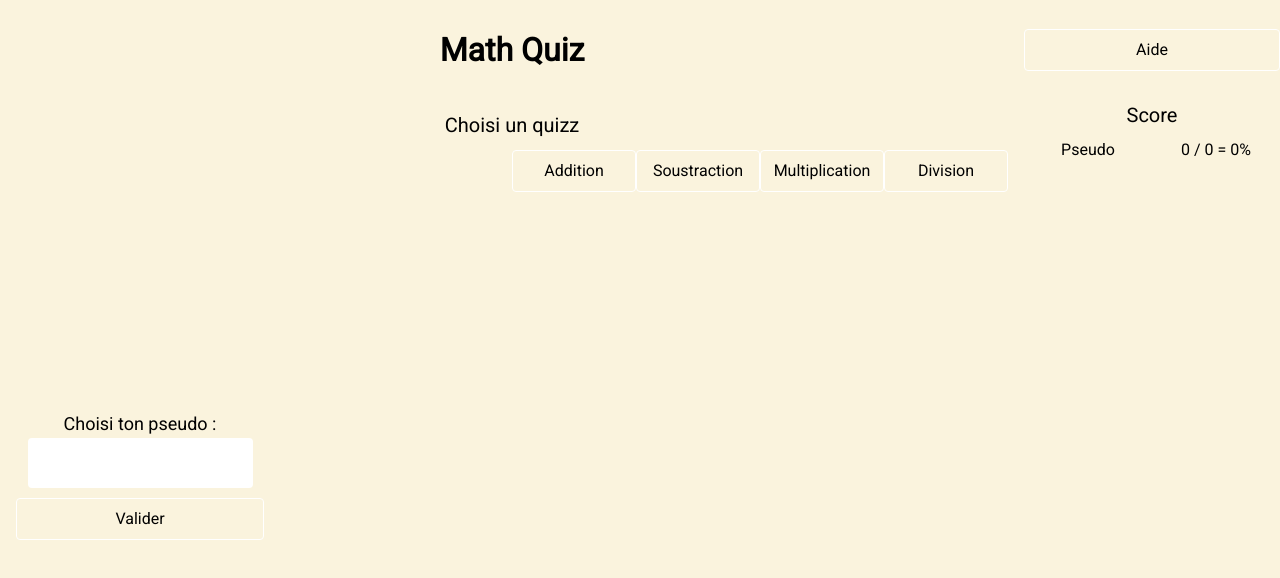
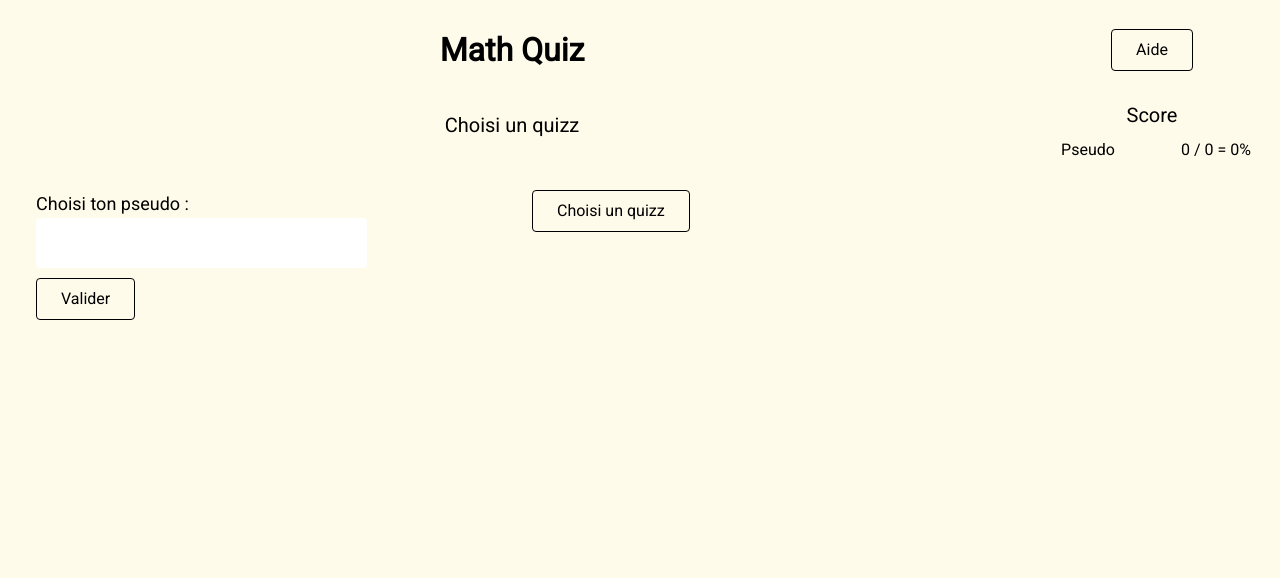
Before and after one commit to MisterWaner/math-game, a React (Vite) app: page / in a window 1280 px wide. Shown: the top 578 px of the page. Built offline with nearby package versions, Linux system fonts and the light colour scheme.

Commit message:
goes on with refactoring ui for responsive

```diff
--- a/src/components/Button/Button.tsx
+++ b/src/components/Button/Button.tsx
@@ -6,7 +6,7 @@ interface ButtonProps {
 const Button: React.FC<ButtonProps> = ({ title, onClick }) => {
     return (
         <button
-            className="w-full bg-transparent border border-white rounded text-black py-2 px-1 text-center inline-block text-base cursor-pointer hover:border-black"
+            className="w-fit bg-transparent border border-black rounded text-black py-2 px-6 text-center inline-block text-base cursor-pointer hover:bg-amber-200"
             onClick={onClick}
         >
             {title}
--- a/src/components/Menu/Menu.tsx
+++ b/src/components/Menu/Menu.tsx
@@ -37,38 +37,52 @@ export default function ButtonList() {
             <div className="flex flex-row justify-center items-center">
                 <h2>Choisi un quizz</h2>
             </div>
-            <div className="w-full grid grid-cols-1 md:grid-cols-2">
-                <div className="w-full flex justify-center items-center">
-                    <div className="w-full grid grid-col-1 gap-2.5">
-                        <div className="w-1/2 flex flex-col items-center justify-center">
-                            <label htmlFor="userName" className="text-base md:text-lg">
+            <div className="w-full grid grid-cols-1 grid-rows-[45%_1fr] md:grid-cols-2 md:grid-rows-1 md:mt-10">
+                <div className="w-full h-fit flex justify-center items-center md:items-start">
+                    <div className="w-full h-fit grid grid-cols-1 grid-rows-2 gap-2.5 ">
+                        <div className="w-2/3 place-self-center md:place-self-start md:ml-5">
+                            <label
+                                htmlFor="userName"
+                                className="w-full mb-2 text-base md:text-lg"
+                            >
                                 Choisi ton pseudo :
                             </label>
                             <input
-                                className="h-[50px] px-2.5 py-1.5 text-lg rounded outline-black"
+                                className="w-full h-[50px] px-2.5 py-1.5 text-lg rounded outline-amber-200"
                                 type="text"
                                 id="userName"
                                 onChange={handleInputChange}
                                 value={playerName}
                             />
                         </div>
-                        <div className="w-1/2 flex justify-center items-center">
+                        <div className="w-2/3 place-self-center md:place-self-start md:ml-5">
                             <Button title="Valider" onClick={handleSubmit} />
                         </div>
                     </div>
                 </div>
-                <div className="w-full h-full">
-                    <ul className="menu w-full flex justify-around items-center rounded cursor-pointer">
+                <div className="w-full flex justify-center items-start">
+                    <div className="w-full grid grid-cols-1">
+                        <div className="dropdown inline-block relative w-2/3 place-self-center md:place-self-start md:ml-5">
+                            <Button
+                                title="Choisi un quizz"
+                                onClick={() => {}}
+                            />
+                            <ul className="dropdown-menu absolute hidden pt-1 ">
                                 {Links.map((link, index) => (
-                            <li key={index} className="list-none w-full text-center">
-                                <Link to={link.path}>
-                                    <Button
-                                        title={link.title}
+                                    <li
+                                        key={index}
+                                        className="py-2 px-4 block whitespace-no-wrap bg-amber-300 first:rounded-t last:rounded-b hover:bg-amber-200"
+                                    >
+                                        <Link
+                                            to={link.path}
                                             onClick={() => {
-                                            handleClick(link.title.toLowerCase());
                                                 selectQuizz(link.title, true);
+                                                handleClick(
+                                                    link.title.toLowerCase()
+                                                );
                                             }}
-                                    />
+                                        >
+                                            {link.title}
                                         </Link>
                                     </li>
                                 ))}
@@ -76,5 +90,7 @@ export default function ButtonList() {
                         </div>
                     </div>
                 </div>
+            </div>
+        </div>
     );
 }
--- a/src/components/Score/Score.tsx
+++ b/src/components/Score/Score.tsx
@@ -9,7 +9,7 @@ export default function Score() {
     const globalPercent = useQuizzStore((state) => state.globalPercent);
 
     return (
-        <div className="flex flex-col">
+        <div className="flex flex-col h-full justify-start">
             <div>
                 <h2>Score</h2>
             </div>
--- a/src/index.css
+++ b/src/index.css
@@ -16,7 +16,7 @@ body {
     height: 100%;
     width: 100%;
     font-family: "Roboto", sans-serif;
-    background-color: #FAF3DD;
+    background-color: #fffbeb;
 }
 main {
     height: calc(100dvh - 100px);
@@ -34,6 +34,10 @@ h2 {
     text-align: center;
     font-size: 1.25rem;
 }
+.dropdown:hover .dropdown-menu {
+    display: block;
+}
+
 /* Media Queries */
 
 @media screen and (max-width: 1024px) {
```
Lines whose indentation alone changed are shown as unchanged.
